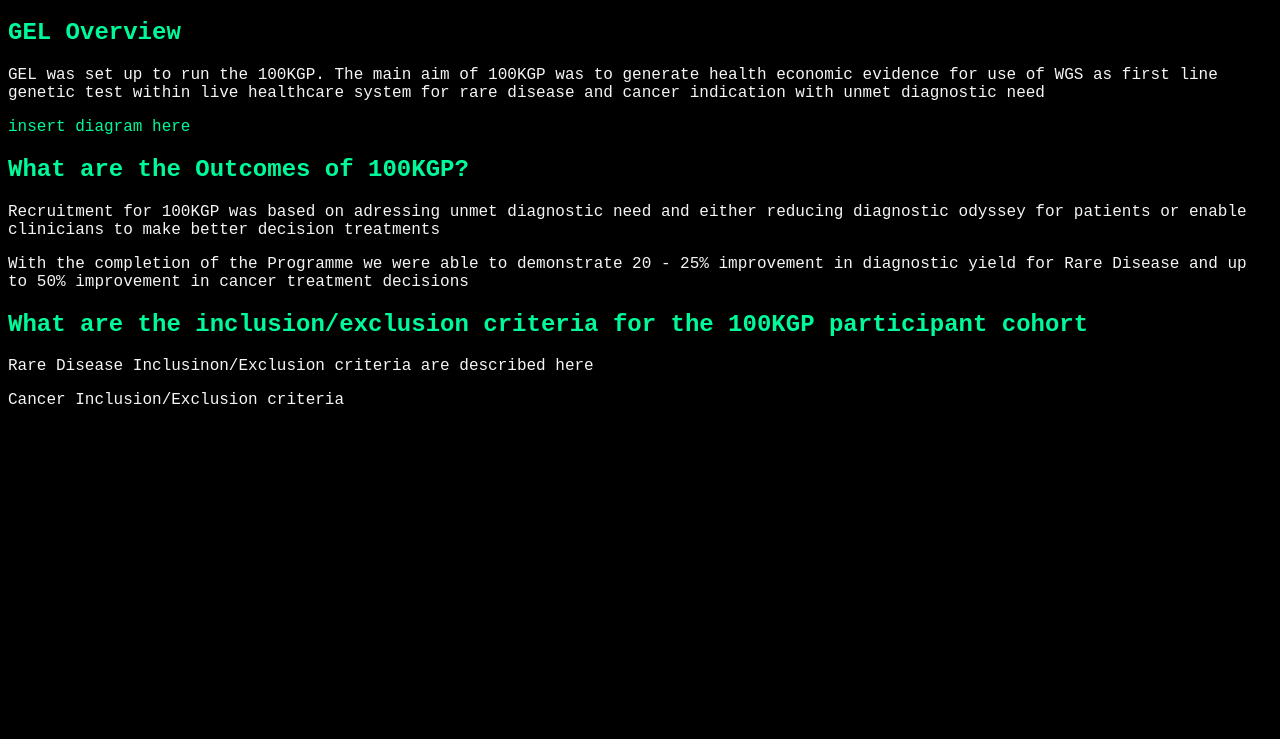
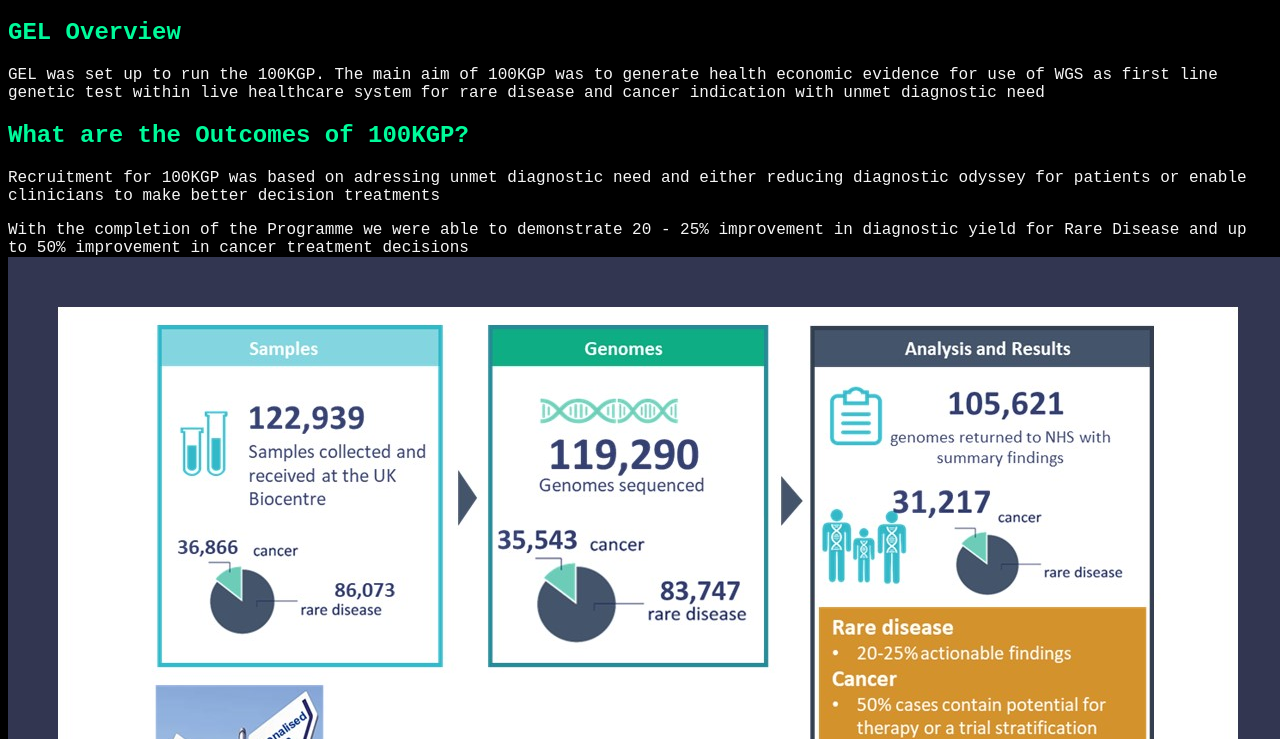
Before and after one commit to k8wit/gr8-git-4-k8, a plain HTML site: page index.html in a window 1280 px wide. Shown: the part 61-800 px from the top of the page. Drawn offline with Linux system fonts and the light colour scheme.

Commit message:
Update index.html

```diff
--- a/index.html
+++ b/index.html
@@ -30,12 +30,10 @@ p{
 <h2>GEL Overview</h2>
   <p>GEL was set up to run the 100KGP. The main aim of 100KGP was to generate health economic evidence for use of WGS as first line genetic test within live healthcare system for rare disease and cancer indication with unmet diagnostic need</p>
 
-insert diagram here
-
 <h2>What are the Outcomes of 100KGP?</h2>
   <p>Recruitment for 100KGP was based on adressing unmet diagnostic need and either reducing diagnostic odyssey for patients or enable clinicians to make better decision treatments</p>
 	<p>With the completion of the Programme we were able to demonstrate 20 - 25% improvement in diagnostic yield for Rare Disease and up to 50% improvement in cancer treatment decisions</p2>
-
+<img src="gr8-git-4-k8/GEL1.jpg" alt="100KGP Progress" />
 <h2>What are the inclusion/exclusion criteria for the 100KGP participant cohort</h2>
 <p>Rare Disease Inclusinon/Exclusion criteria are described here</p>
 <p>Cancer Inclusion/Exclusion criteria
```
